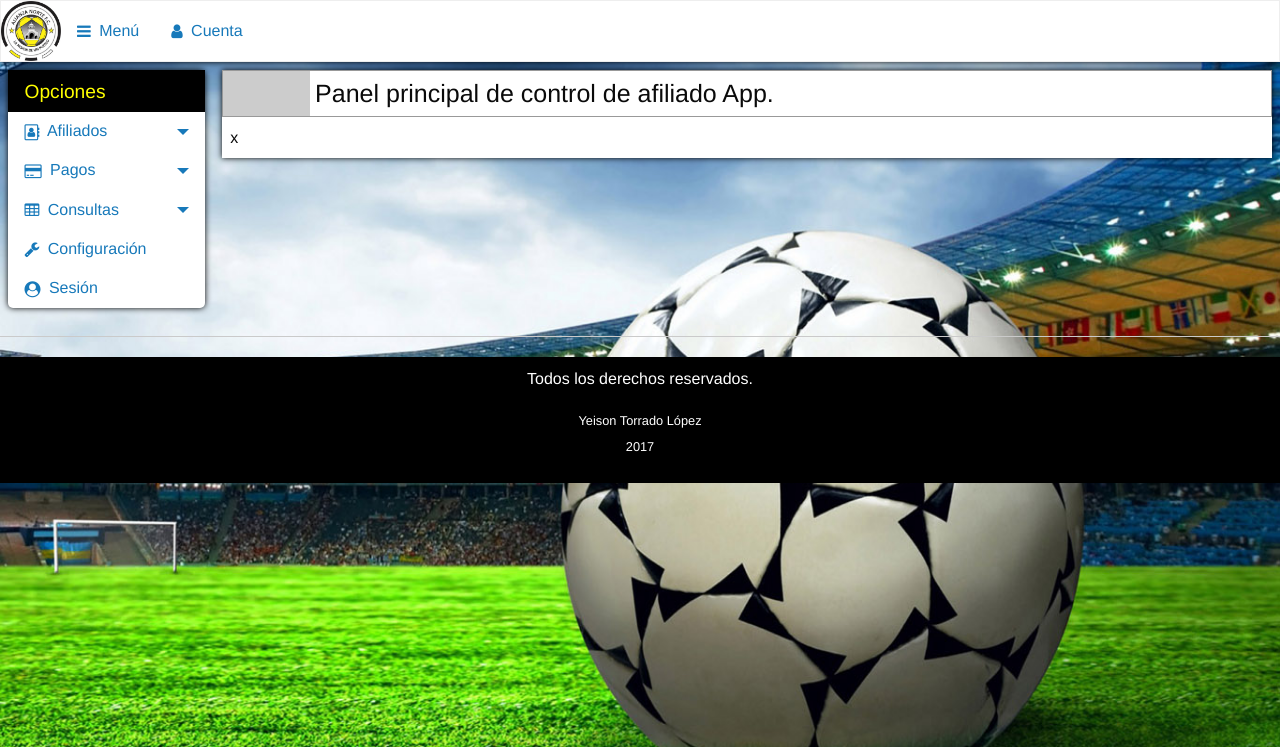
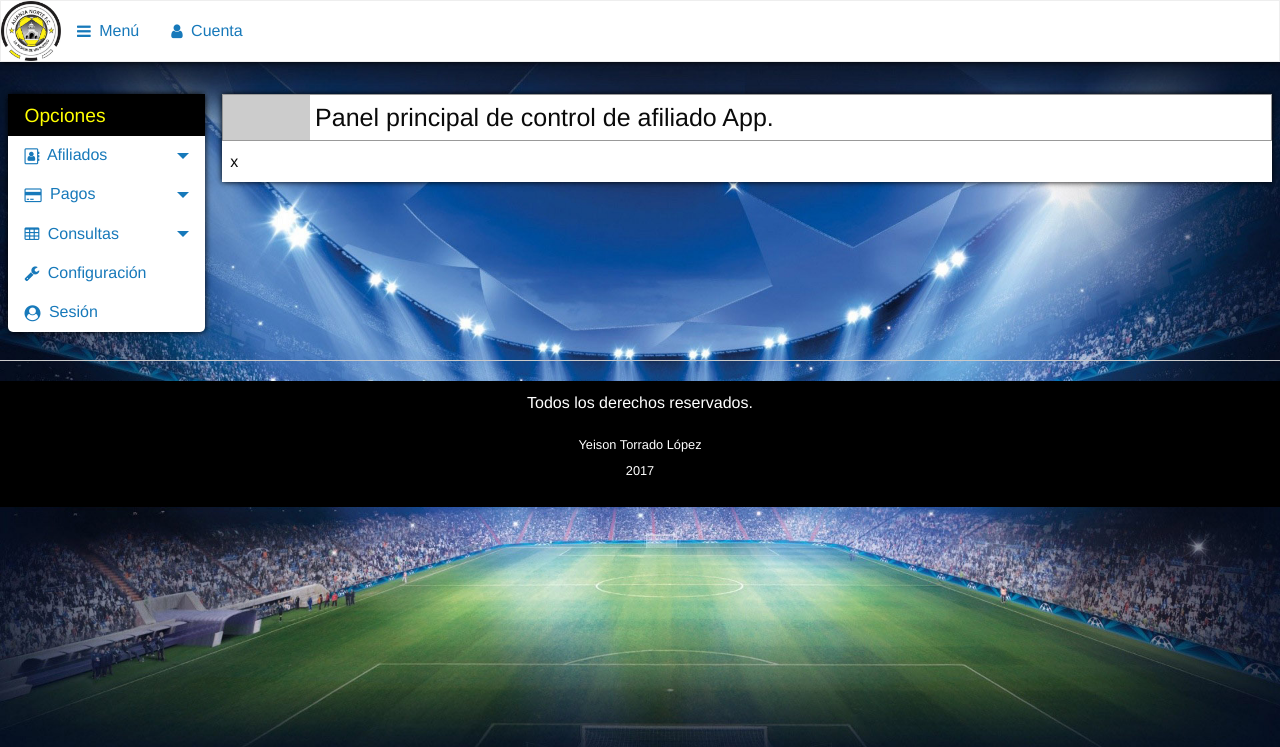
Before and after one commit to tristanius/afcontrol, a CodeIgniter app: page /afcontrol/ in a window 1280 px wide. Shown: the top 747 px of the page. Run offline with CodeIgniter, Linux system fonts and the light colour scheme.

Commit message:
plantilla base 2

```diff
--- a/application/views/init/panel.php
+++ b/application/views/init/panel.php
@@ -1,6 +1,8 @@
 	<div>
 
 		<?php $this->load->view('init/nav'); ?>
+
+		<br>
 
 		<section id="content" class="expanded row">
 			<?php $this->load->view('init/menu'); ?>
--- a/assets/foundation6/css/app.css
+++ b/assets/foundation6/css/app.css
@@ -53,7 +53,7 @@ nav ul li a{
 
 /* -------------------------------------------------------- */
 body{
-	background: url('../../img/footer4.png');
+	background: url('../../img/footer.png');
 	background-repeat: no-repeat;
 	background-size: 100% 100%;
     background-attachment: fixed;
--- a/assets/foundation6/css/menu.css
+++ b/assets/foundation6/css/menu.css
@@ -3,10 +3,13 @@
 #menu{
 	/*background: #153554;*/
 }
-#menu ul{
+#menu > ul{
 	background: #FFF;
 	border-radius: 5px;
 	box-shadow: 0px 0px 6px #000;
+}
+#menu ul ul{
+	background: #F0F0F0;
 }
 #menu ul li a{
 	/*color: #FFF;*/
```
Also changed, not shown: assets/img/footer.png, assets/img/footer3.png.
